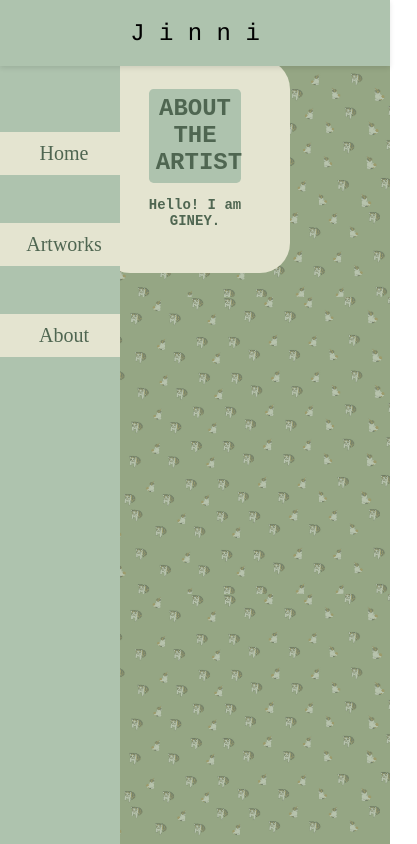
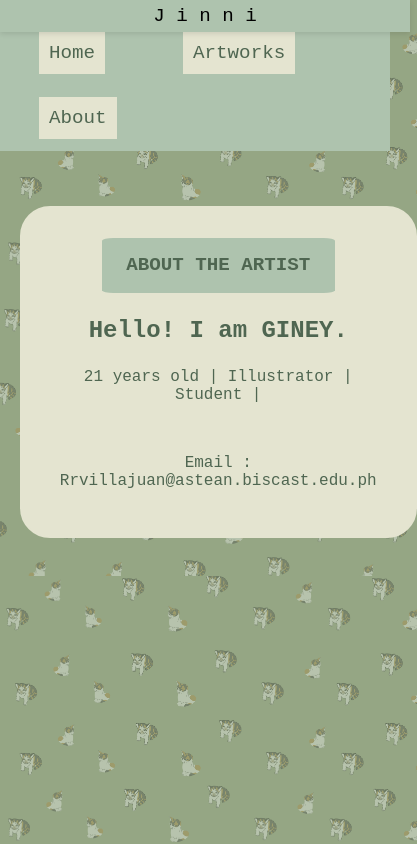
Before and after one commit to RegineVillajuan/Gineyyy, a plain HTML site: page about.html in a window 390 px wide. Shown: the whole page, 417 px wide, since content can reach past the window. Drawn offline with Linux system fonts and the light colour scheme.

Commit message:
about.html

```diff
--- a/about.html
+++ b/about.html
@@ -5,192 +5,147 @@
     <meta name="viewport" content="width=device-width, initial-scale=1.0">
     <title>Giney</title>
     <style>
-
-        .shrink {
-        display:flex ;
-        justify-content: center;
-        align-items: center;
-        gap : 10px;
+        body {
+            background-repeat: repeat;
+            background-image: url(bg1.jpg);
+            background-position: contain;
+            background-size: cover;
+            margin: 0;
+            font-family: 'Courier New', Courier, monospace;
         }
 
-
-        .shrink img {
-        transition: 1s ease;
-        padding: 2%;
-        }
-
-        .shrink img:hover {
-        transform: scale(0.8);
-        transition: 1s ease;
-        }
-        body{
-            background-repeat: repeat;
-            background-image: url(bg1.jpg);
-            background-position: contain ;
-            background-size:cover;
-
-        }
-
-        .portrait {
-            font-family: monospace;
-            font-size: 50px;
-            border: 10%;
-            background-color:#AEC3AE ;
-            padding: 4%;
-        }
-        P {
-            font-family: 'Courier New', Courier, monospace;
-
-        }
-        header {
-            background-color: #333;
-            color: #000000;
-            font-size: x-large;
-            padding: 15px 0;
-            font-family: courier;
-        }
         header {
             position: fixed;
             top: 0;
             left: 0;
             width: 100%;
             background-color: #AEC3AE;
-
             padding: 10px 20px;
             box-shadow: 0 2px 5px rgba(0, 0, 0, 0.1);
             z-index: 1000;
+            text-align: center;
+            font-size: 1.5rem;
         }
 
+
         .box-container {
-            width: 35%;
-            margin-top:5%;
-            border: 50% solid #E4E4D0;
+            width: 90%;
+            max-width: 800px;
+            margin: 5% auto;
+            color: #4f6651;
+            border: 2px solid #e4e4d0;
             padding: 30px;
             border-radius: 30px;
-            background-color: #E4E4D0;
+            background-color: #e4e4d0;
+            text-align: center;
+        }
+
+        .images, .images2 {
+            display: flex;
+            justify-content: center;
+            align-items: center;
+            gap: 20px;
+            padding: 20px;
+            flex-wrap: wrap;
+        }
+
+        .portfolio{
+            font-weight: bold;
 
         }
 
+        .images img, .images2 img {
+            max-width: 100%;
+            height: auto;
+            border: 10px solid #AEC3AE;
+        }
 
-        .images {
-        display:flex ;
-        justify-content: center;
-        align-items: center;
-        gap : 20px;
-        padding: 20px;
+        .sidenav {
+
+            height: 100%;
+            width: 160px;
+            position: fixed;
+            z-index: 1;
+            top: 0;
+            left: 0;
+            background-color: #aec3ae;
+            overflow-x: hidden;
+            padding-top: 20px;
+        }
+
+        .sidenav a {
+
+            background-color: #E4E4D0;
+            padding: 10px 16px;
+            text-decoration: none;
+            font-size: 1.2rem;
+            color: #4f6651;
+            display:flex;
+            margin: 60px 0;
 
         }
 
-       .images2 {
+        .sidenav a:hover {
 
-         display:flex ;
-        justify-content: center;
-        align-items: center;
-        gap : 20px;
-        padding: 20px;
-        }
-        p{
-            font-family: 'Courier New', Courier, monospace;
-            color: #4f6651;
-            font-weight: bold;
-
-        }
-        nav {
-            border: 20%;
-            background-color: #AEC3AE;
-            text-align: center;
-            padding: 20px 0;
-        }
-        nav a {
-            color: #fff;
-            font-size:x-large;
-            text-decoration: none;
-            padding: 10px 20px;
-        }
-        /* The sidebar menu */
-.sidenav {
-  height: 100%; /* Full-height: remove this if you want "auto" height */
-  width: 120px; /* Set the width of the sidebar */
-  position: fixed; /* Fixed Sidebar (stay in place on scroll) */
-  z-index: 1; /* Stay on top */
-  top: 0; /* Stay at the top */
-  left: 0;
-  background-color: #aec3ae; /* Black */
-  overflow-x: hidden; /* Disable horizontal scroll */
-  padding-top: 20px;
-
-}
-
-/* The navigation menu links */
-.sidenav a {
-
-    background-color: #E4E4D0;
-    padding: 10px 8px 10px 16px;
-  text-decoration: none;
-  font-size: 20px;
-  color: #4f6651;
-  display: block;
-}
-
-/* When you mouse over the navigation links, change their color */
-.sidenav a:hover {
             color: #f1f1f1;
         }
 
-/* Style page content */
         .main {
-  margin-left: 20%; /* Same as the width of the sidebar */
-  padding: 0px 10px;
+            margin-left: 160px;
+            padding: 20px;
         }
 
-/* On smaller screens, where height is less than 450px, change the style of the sidebar (less padding and a smaller font size) */
-@media screen and (max-height: 450px) {
-  .sidenav {padding-top: 15%;}
-  .sidenav a {font-size: 18%;}
+        @media screen and (max-width: 768px) {
+            .sidenav {
 
+                width: 100%;
+                height: auto;
+                position:static;
             }
-@media only screen and (max-width: 600px) {
-            body {
-                font-size: 14px;
+            .sidenav a {
+                margin:3% 10%;
+
+                float:inline-start;
+                padding: 10px;
+            }
+            .main {
+                margin-left: 0;
+            }
         }
 
+        @media screen and (max-width: 600px) {
             header {
-                padding: 5% 0;
+
+                font-size: 1.2rem;
+                padding: 5px 10px;
+            }
+            .box-container {
+                width: 95%;
+                margin-top: 10%;
+            }
+            .images img, .images2 img {
+                width: 100%;
+                height: auto;
             }
         }
     </style>
 </head>
 <body>
-    <center>
     <div class="sidenav">
-            <br><br><br><br><br><br><br>
-            <a href="index.html">Home</a><br><br><br>
-            <a href="artworks.html">Artworks</a> <br><br><br>
+
+        <a href="Giney.html">Home</a>
+        <a href="artworks.html">Artworks</a>
         <a href="about.html">About</a>
     </div>
-        </center>
-    <center>
 
-        <center><header>
-
-            J i n n i
-        </header>
-        </center>
-        <br>
-        <br>
+    <div class="main">
+        <header>J i n n i</header>
         <div class="box-container">
-            <P style="background-color: #aec3ae;font-size: x-large; padding: 5%; border-radius: 5%; margin:0% 15%;">ABOUT THE ARTIST</P>
-
-        <p>
-            Hello! I am GINEY.
-        </p>
+            <p style="background-color: #aec3ae; font-size: 1.2rem; padding: 5%; border-radius: 5%; margin: 0 15%; font-weight: bold;">ABOUT THE ARTIST</p>
+            <p style="font-size: x-large; font-weight: bold;">Hello! I am GINEY. </p>
+            <p> 21 years old | Illustrator | Student | </p><br>
+            <p>Email : Rrvillajuan@astean.biscast.edu.ph </p>
         </div>
-
-
-
-
-
-
-    </center>
+    </div>
 </body>
 </html>
```
Lines whose indentation alone changed are shown as unchanged.
